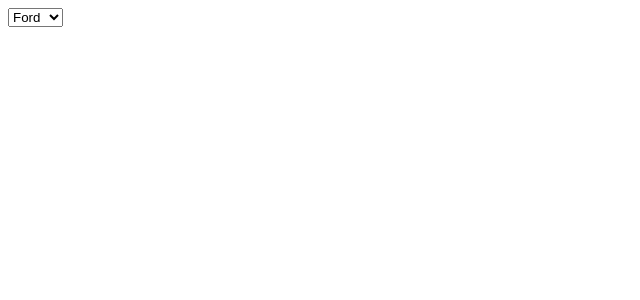
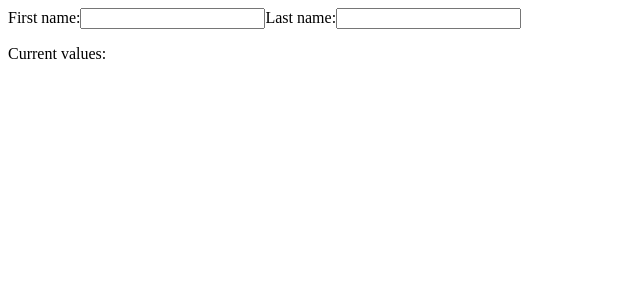
Before and after one commit to mkiamoyo/MOBPROG-IT252-react-w3schools, a React (Vite) app in the folder my-react-app/: page / in a window 1280 px wide. Shown: the top 300 px of the page, without its empty margins (0-640 px from the left). Built offline with nearby package versions, Linux system fonts and the light colour scheme.

Commit message:
W3Schools React Forms Multiple Inputs Sample code 01

```diff
--- a/my-react-app/src/main.jsx
+++ b/my-react-app/src/main.jsx
@@ -1,20 +1,34 @@
-import { createRoot } from 'react-dom/client'
-import { useState } from 'react'
+import { useState } from 'react';
+import { createRoot } from 'react-dom/client';
 
 function MyForm() {
-  const [myCar, setMyCar] = useState("Volvo");
+  const [inputs, setInputs] = useState({});
 
-  const handleChange = (event) => {
-    setMyCar(event.target.value)
+  const handleChange = (e) => {
+    const name = e.target.name;
+    const value = e.target.value;
+    setInputs(values => ({...values, [name]: value}))
   }
 
   return (
     <form>
-      <select value={myCar} onChange={handleChange}>
-        <option value="Ford">Ford</option>
-        <option value="BMW">Volvo</option>
-        <option value="Mercedes-Benz">Fiat</option>
-      </select>
+      <label>First name:
+      <input
+        type="text"
+        name="firstname"
+        value={inputs.firstname}
+        onChange={handleChange}
+      />
+      </label>
+      <label>Last name:
+        <input
+          type="text"
+          name="lastname"
+          value={inputs.lastname}
+          onChange={handleChange}
+        />
+        </label>
+        <p>Current values: {inputs.firstname} {inputs.lastname}</p>
     </form>
   )
 }
```
